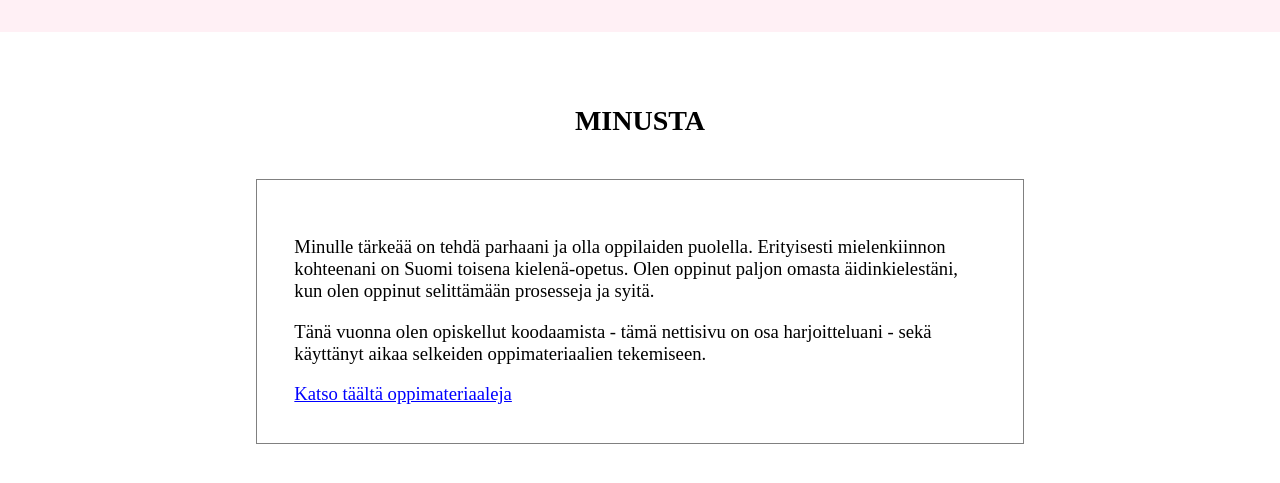
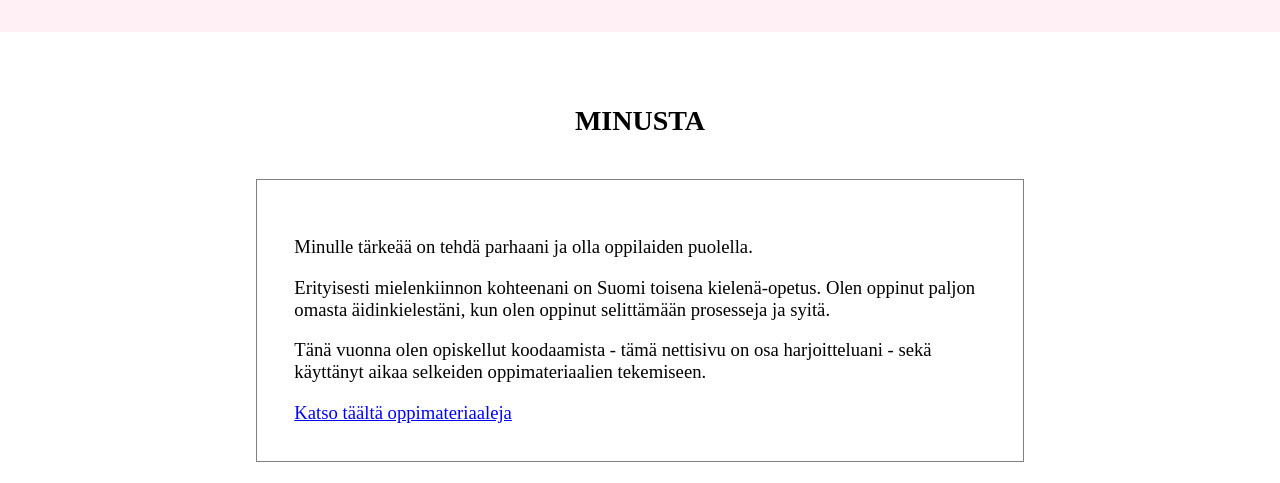
Before and after one commit to emkat-oja/CV, a plain HTML site: page index.html in a window 1280 px wide. Shown: the part 234-717 px from the top of the page. Drawn offline with Linux system fonts and the light colour scheme; a web font is replaced by a local one.

Commit message:
Update index.html

```diff
--- a/index.html
+++ b/index.html
@@ -32,7 +32,9 @@
 
 <article>
 
-    <p>Minulle tärkeää on tehdä parhaani ja olla oppilaiden puolella. Erityisesti mielenkiinnon kohteenani on Suomi toisena kielenä-opetus. Olen oppinut paljon omasta äidinkielestäni, kun olen oppinut selittämään prosesseja ja syitä.
+    <p>Minulle tärkeää on tehdä parhaani ja olla oppilaiden puolella.</p>
+
+   <p>Erityisesti mielenkiinnon kohteenani on Suomi toisena kielenä-opetus. Olen oppinut paljon omasta äidinkielestäni, kun olen oppinut selittämään prosesseja ja syitä.
     </p>
 
 <p> Tänä vuonna olen opiskellut koodaamista - tämä nettisivu on osa harjoitteluani - sekä käyttänyt aikaa selkeiden oppimateriaalien tekemiseen.</p>
```
